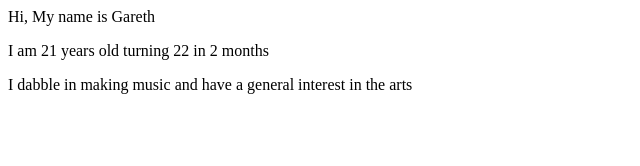
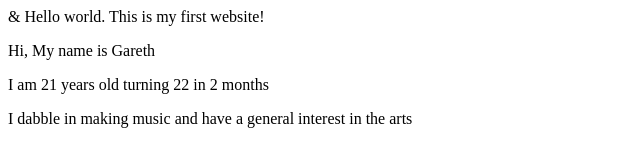
Before and after one commit to GarethBekker/webdev_lab1, a plain HTML site: page Index.html in a window 1280 px wide. Shown: the whole page, without its empty margins (0-640 px from the left). Drawn offline with Linux system fonts and the light colour scheme.

Commit message:
Added extra info at top of page

```diff
--- a/Index.html
+++ b/Index.html
@@ -1,3 +1,4 @@
+<p> & Hello world. This is my first website!<p>
 <p> Hi, My name is Gareth <p>
 <p> I am 21 years old turning 22 in 2 months <p>
 <p> I dabble in making music and have a general interest in the arts <p>
```
